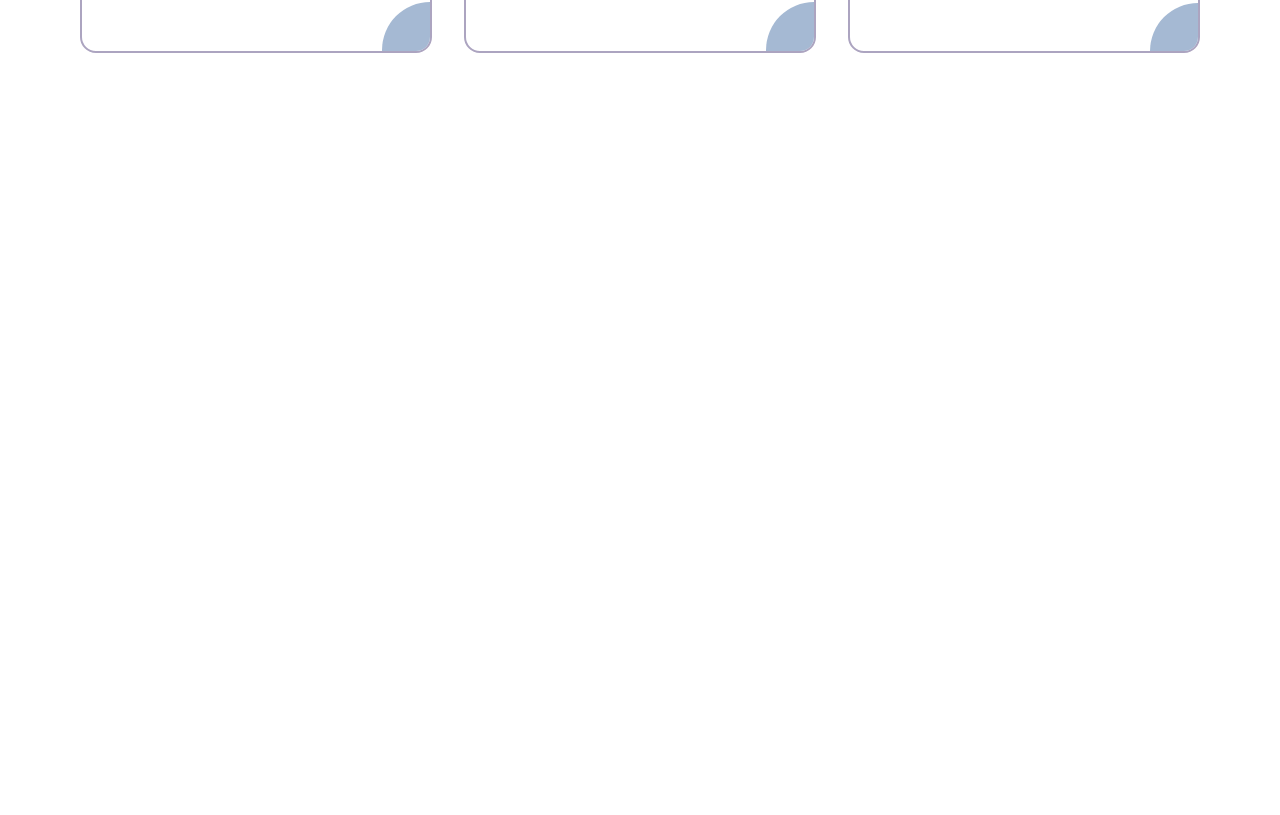
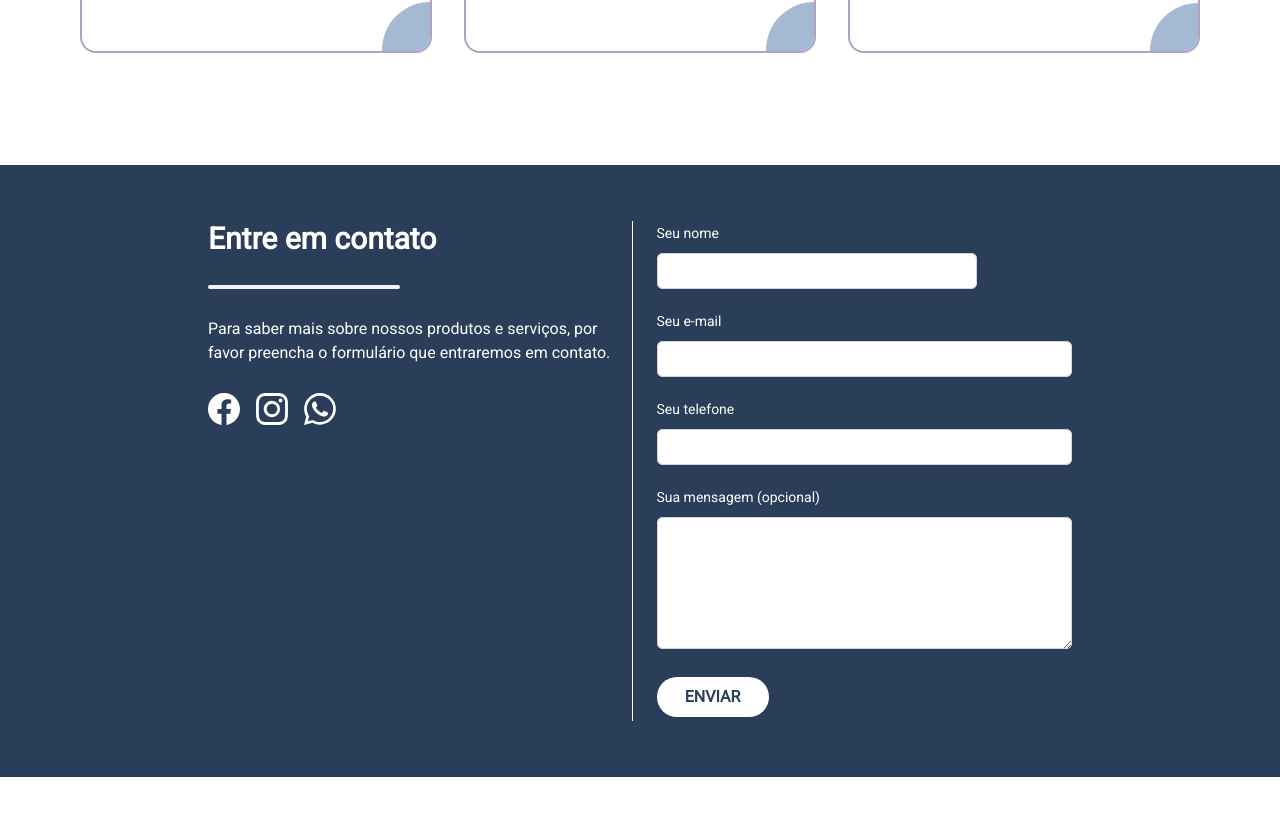
Before and after one commit to rnaconsultoriaemseguros/app, a Next.js app: page / in a window 1280 px wide. Shown: the part 2711-3526 px from the top of the page. Before the commit the page ends 2876 px from the top, so only its background shows below. Built offline with nearby package versions, Linux system fonts and the light colour scheme.

Commit message:
feat: including contact section

```diff
--- /dev/null
+++ b/app/components/contact.jsx
@@ -0,0 +1,112 @@
+import { BsFacebook } from "react-icons/bs";
+import { BsInstagram } from "react-icons/bs";
+import { BsWhatsapp } from "react-icons/bs";
+
+const socialIcons = {
+  fontSize: "2em",
+};
+
+export default function Contact() {
+  return (
+    <div className="bg-[#2B3E59] md:px-52 px-5 py-14 text-white mb-24">
+      <div className="flex flex-wrap">
+        <div className="md:flex-1 mb-14">
+          <h2 className="font-bold text-3xl mb-7">Entre em contato</h2>
+          <hr className="w-48 h-1 bg-gray-100 border-0 rounded dark:bg-[#ACA4C0] mb-7" />
+          <span className="text-base">
+            Para saber mais sobre nossos produtos e serviços, por favor preencha
+            o formulário que entraremos em contato.
+          </span>
+
+          <div className="flex mt-7">
+            <div className="flex-row mr-4">
+              <BsFacebook style={socialIcons} />
+            </div>
+            <div className="flex-row mr-4">
+              <BsInstagram style={socialIcons} />
+            </div>
+            <div className="flex-row">
+              <BsWhatsapp style={socialIcons} />
+            </div>
+          </div>
+        </div>
+
+        <div className="md:after:block md:after:bg-white md:after:w-[1px] md:after:h-[500px] md:after:mx-2"></div>
+
+        <div className="md:flex-1 md:ml-4">
+          <label
+            for="first-name"
+            class="block text-sm font-medium leading-6 text-white"
+          >
+            Seu nome
+          </label>
+          <div class="mt-2 mb-5 w-80">
+            <input
+              type="text"
+              name="first-name"
+              id="first-name"
+              autocomplete="given-name"
+              class="block w-full rounded-md border-0 py-1.5 text-gray-900 shadow-sm ring-1 ring-inset ring-gray-300 placeholder:text-gray-400 focus:ring-2 focus:ring-inset focus:ring-indigo-600 sm:text-sm sm:leading-6"
+            />
+          </div>
+
+          <label
+            for="first-name"
+            class="block text-sm font-medium leading-6 text-white"
+          >
+            Seu e-mail
+          </label>
+          <div class="mt-2 mb-5">
+            <input
+              type="text"
+              name="first-name"
+              id="first-name"
+              autocomplete="given-name"
+              class="block w-full rounded-md border-0 py-1.5 text-gray-900 shadow-sm ring-1 ring-inset ring-gray-300 placeholder:text-gray-400 focus:ring-2 focus:ring-inset focus:ring-indigo-600 sm:text-sm sm:leading-6"
+            />
+          </div>
+
+          <label
+            for="first-name"
+            class="block text-sm font-medium leading-6 text-white"
+          >
+            Seu telefone
+          </label>
+          <div class="mt-2 mb-5">
+            <input
+              type="text"
+              name="first-name"
+              id="first-name"
+              autocomplete="given-name"
+              class="block w-full rounded-md border-0 py-1.5 text-gray-900 shadow-sm ring-1 ring-inset ring-gray-300 placeholder:text-gray-400 focus:ring-2 focus:ring-inset focus:ring-indigo-600 sm:text-sm sm:leading-6"
+            />
+          </div>
+
+          <label
+            for="about"
+            class="block text-sm font-medium leading-6 text-white"
+          >
+            Sua mensagem (opcional)
+          </label>
+          <div class="mt-2 mb-7">
+            <textarea
+              id="about"
+              name="about"
+              rows="5"
+              class="block w-full rounded-md border-0 py-1.5 text-gray-900 shadow-sm ring-1 ring-inset ring-gray-300 placeholder:text-gray-400 focus:ring-2 focus:ring-inset focus:ring-indigo-600 sm:text-sm sm:leading-6"
+            ></textarea>
+          </div>
+
+          <div className="button">
+            <a
+              href="#"
+              className="bg-white text-[#2B3E59] hover:transition-all hover:bg-[#000000] hover:text-white block rounded-full text-center px-3 py-2 text-base font-bold w-28"
+            >
+              ENVIAR
+            </a>
+          </div>
+        </div>
+      </div>
+    </div>
+  );
+}
--- a/app/page.jsx
+++ b/app/page.jsx
@@ -1,5 +1,6 @@
 import About from "./components/about";
 import About2 from "./components/about2";
+import Contact from "./components/contact";
 import Operation from "./components/operation";
 import Slider from "./components/slider";
 
@@ -10,6 +11,7 @@ export default function Home() {
       <About />
       <About2 />
       <Operation />
+      <Contact />
     </>
   );
 }
```
